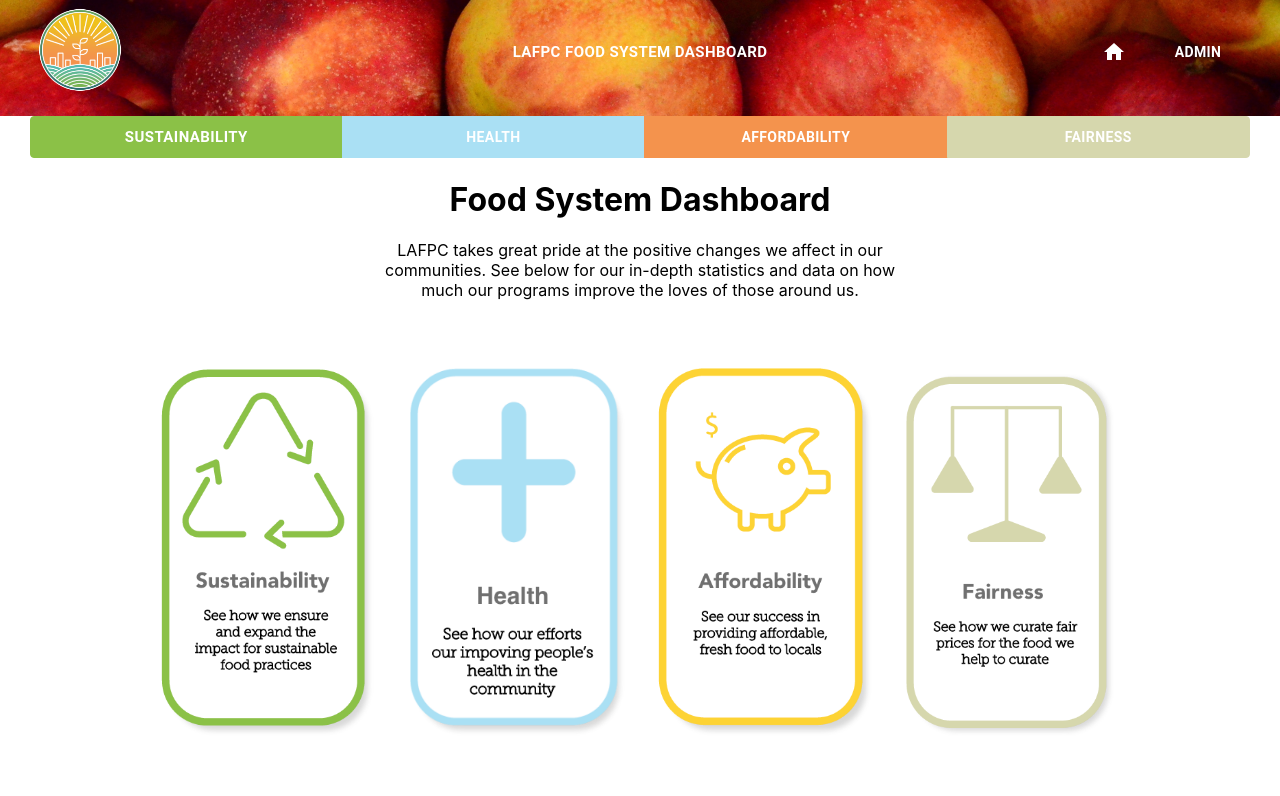
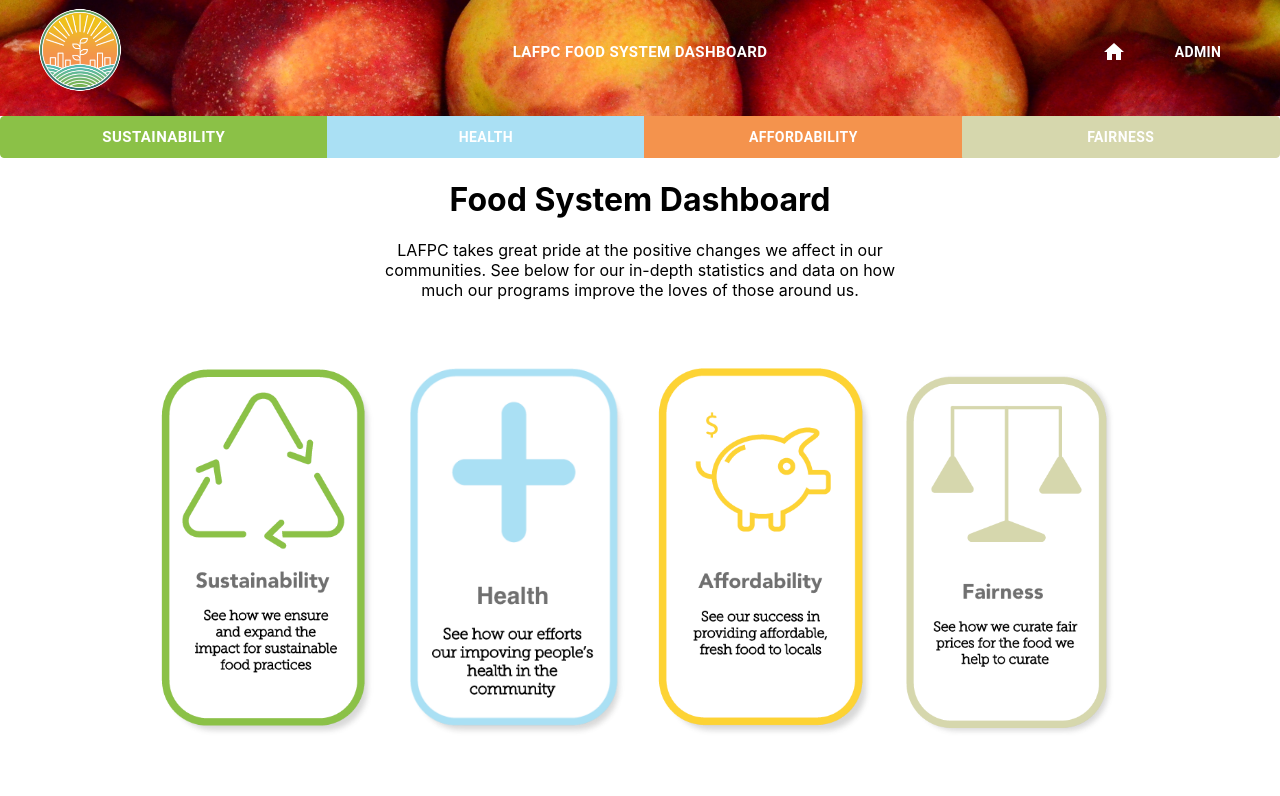
Before and after one commit to moonjason/LAFPC-Hackathon, a React app: page / in a window 1280 px wide. Shown: the top 796 px of the page. Built offline with nearby package versions, Linux system fonts and the light colour scheme.

Commit message:
removed horizantal scrolling and fixed navbar

```diff
--- a/src/components/App/index.js
+++ b/src/components/App/index.js
@@ -26,7 +26,7 @@ class App extends Component {
 
   state = {
     user: null,
-    laoding: true,
+    loading: true,
     isLogged: false,
     data: [],
     affordable: [],
--- a/src/components/Homepage/style.js
+++ b/src/components/Homepage/style.js
@@ -2,7 +2,7 @@ import styled from 'styled-components'
 
 
 export const HomeDiv = styled.div`
-    text-align:center;
+    text-align: center;
 `
 export const Tiles = styled.img`
     height: 50vh;
--- a/src/components/Navbar/index.js
+++ b/src/components/Navbar/index.js
@@ -9,7 +9,7 @@ class Navbar extends Component {
         return (
           <div>
             <Grid container spacing={3}>
-                <Grid item xs={12} style={{marginLeft: '30px', marginRight: '30px'}}>
+                <Grid item xs={12}>
                     <ButtonGroup fullWidth aria-label="full width outlined button group">
                         <Button
                             size='large'
--- a/src/index.css
+++ b/src/index.css
@@ -5,6 +5,7 @@ body {
     sans-serif;
   -webkit-font-smoothing: antialiased;
   -moz-osx-font-smoothing: grayscale;
+  overflow-x: hidden;
 }
 
 code {
```
Also changed, not shown: package.json (+10 -9 lines), 1 other file.
